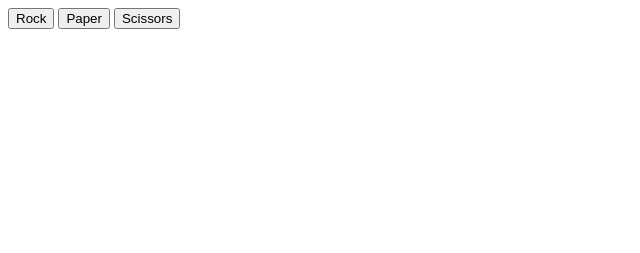
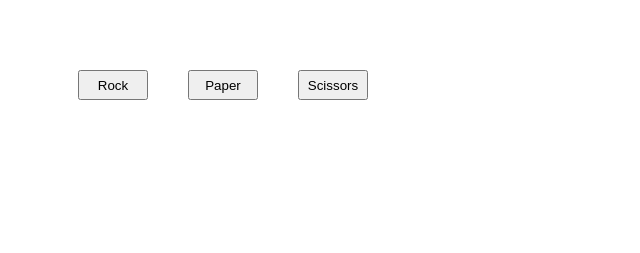
Before and after one commit to Michael-Aklilu/rock-paper-scissors, a plain HTML site: page index.html in a window 1280 px wide. Shown: the whole page, without its empty margins (0-640 px from the left). Drawn offline with Linux system fonts and the light colour scheme.

Commit message:
Add text and style to interactive buttons

```diff
--- a/index.html
+++ b/index.html
@@ -6,9 +6,7 @@
     </head>
     <body>
         <div>
-           <button>Rock</button>
-           <button>Paper</button>
-           <button>Scissors</button>
+
         </div>
         <script src = "javascript.js"></script>
     </body>
--- a/javascript.js
+++ b/javascript.js
@@ -1,7 +1,19 @@
 
 
-let div = document.querySelectorAll("div");
-
+const div = document.querySelector("div");
+div.setAttribute("style", "height:200px; margin:50px; width:800px;");
+const rock = document.createElement("button");
+div.appendChild(rock);
+rock.setAttribute("style", "height:30px; margin:20px; width:70px;");
+rock.textContent = "Rock";
+const paper = document.createElement("button");
+paper.setAttribute("style", "height:30px; margin:20px; width:70px;");
+paper.textContent = "Paper";
+div.appendChild(paper);
+const scissors = document.createElement("button");
+scissors.setAttribute("style", "height:30px; margin:20px; width:70px;");
+scissors.textContent = "Scissors";
+div.appendChild(scissors);
 
 
 
```
